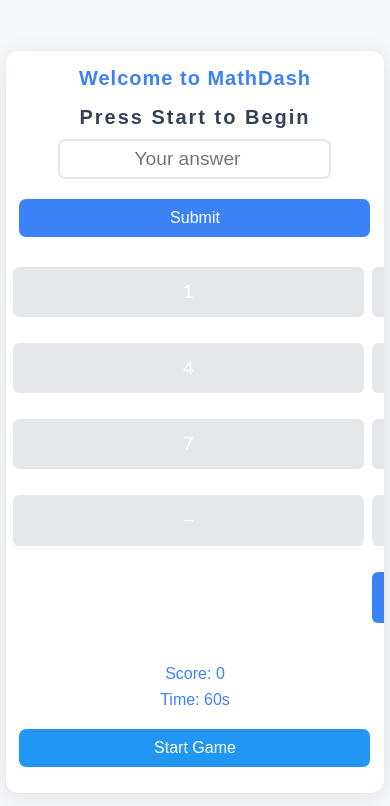
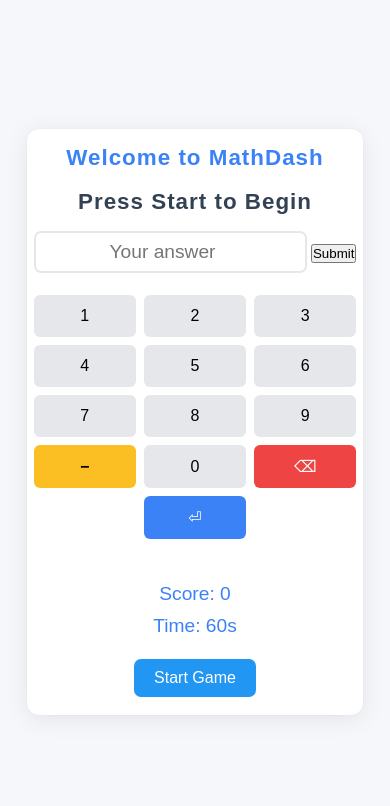
Before and after one commit to saket-vanga/MathDash, a plain HTML site: page index.html in a window 390 px wide. Drawn offline with Linux system fonts and the light colour scheme.

Commit message:
Update style.css

```diff
--- a/style.css
+++ b/style.css
@@ -1,3 +1,4 @@
+
 body, h1, div, input, button {
   box-sizing: border-box;
   margin: 0;
@@ -14,6 +15,7 @@
   align-items: center;
 }
 
+
 .container {
   background: #fff;
   border-radius: 12px;
@@ -22,22 +24,20 @@
   text-align: center;
   max-width: 340px;
   margin: 0 auto;
-  overflow-x: hidden;
 }
-
 
 h1 {
   color: #3b82f6;
   margin-bottom: 25px;
   letter-spacing: 1px;
-  font-size: 2em;
+  font-size: 1.8em;
 }
 
 
 #question {
   font-size: 2em;
   font-weight: bold;
-  margin: 18px 0 16px 0;
+  margin: 18px 0 16px;
   letter-spacing: 2px;
   color: #334155;
 }
@@ -60,31 +60,16 @@
 }
 
 
-button {
-  background: #3b82f6;
-  color: white;
-  font-size: 1em;
-  border: none;
-  border-radius: 7px;
-  padding: 10px 20px;
-  cursor: pointer;
-  margin: 10px 0 8px 0;
-  transition: background 0.2s;
+#feedback {
+  font-size: 1.1em;
+  margin: 8px 0 0;
+  min-height: 26px;
+  display: flex;
+  align-items: center;
+  justify-content: center;
+  color: #ef4444;
+  font-weight: 500;
 }
-
-button:hover {
-  background: #2563eb;
-}
-
-#startBtn {
-  background: #2196F3;
-  margin-top: 12px;
-}
-
-#startBtn:hover {
-  background: #1976D2;
-}
-
 
 #score, #timer {
   font-size: 1.2em;
@@ -93,51 +78,22 @@
 }
 
 
-#feedback {
-  font-size: 1.1em;
-  margin: 8px 0 0 0;
-  min-height: 26px;
-  display: flex;
-  align-items: center;
-  justify-content: center;
-  color: #ef4444;
-  font-weight: 500;
+#startBtn {
+  background: #2196F3;
+  color: white;
+  font-size: 1em;
+  border: none;
+  border-radius: 7px;
+  padding: 10px 20px;
+  cursor: pointer;
+  margin-top: 12px;
+  transition: background 0.2s;
 }
 
-@media (max-width: 440px) {
-  .container {
-    max-width: 97vw;
-    padding: 16px 7px 18px 7px;
-  }
-  h1 {
-    font-size: 1.25em;
-    margin-bottom: 16px;
-  }
-  #question {
-    font-size: 1.25em;
-    margin: 10px 0 10px 0;
-  }
-  #answerInput {
-    width: 70vw;
-    font-size: 1.2em;
-    padding: 7px 8px;
-    margin-bottom: 10px;
-  }
-  button {
-    width: 90vw;
-    font-size: 1em;
-    padding: 10px 0;
-  }
-  #score, #timer {
-    font-size: 1em;
-    margin: 8px 0;
-  }
-  #feedback {
-    font-size: 1em;
-    min-height: 20px;
-    margin: 6px 0 0 0;
-  }
+#startBtn:hover {
+  background: #1976D2;
 }
+
 
 #keypad {
   display: grid;
@@ -160,20 +116,62 @@
   background: #d1d5db;
 }
 
+
 #keypad #enterKey {
   background: #3b82f6;
   color: white;
 }
-
 #keypad #enterKey:hover {
   background: #2563eb;
+}
+
+#keypad #minusKey {
+  background: #fbbf24;
+  font-weight: bold;
+}
+#keypad #minusKey:hover {
+  background: #f59e0b;
 }
 
 #keypad #clearKey {
   background: #ef4444;
   color: white;
 }
-
 #keypad #clearKey:hover {
   background: #dc2626;
 }
+
+
+#keypad .wide {
+  grid-column: span 1;
+  padding: 14px 0;
+}
+
+#keypad .empty {
+  background: transparent;
+}
+
+
+@media (max-width: 440px) {
+  .container {
+    max-width: 97vw;
+    padding: 16px 7px 18px;
+  }
+  h1 {
+    font-size: 1.4em;
+    margin-bottom: 16px;
+  }
+  #question {
+    font-size: 1.4em;
+    letter-spacing: 1px;
+  }
+  #answerInput {
+    width: 70vw;
+    font-size: 1.2em;
+    margin-bottom: 10px;
+  }
+  #keypad .key {
+    padding: 12px;
+    font-size: 1em;
+  }
+}
```
